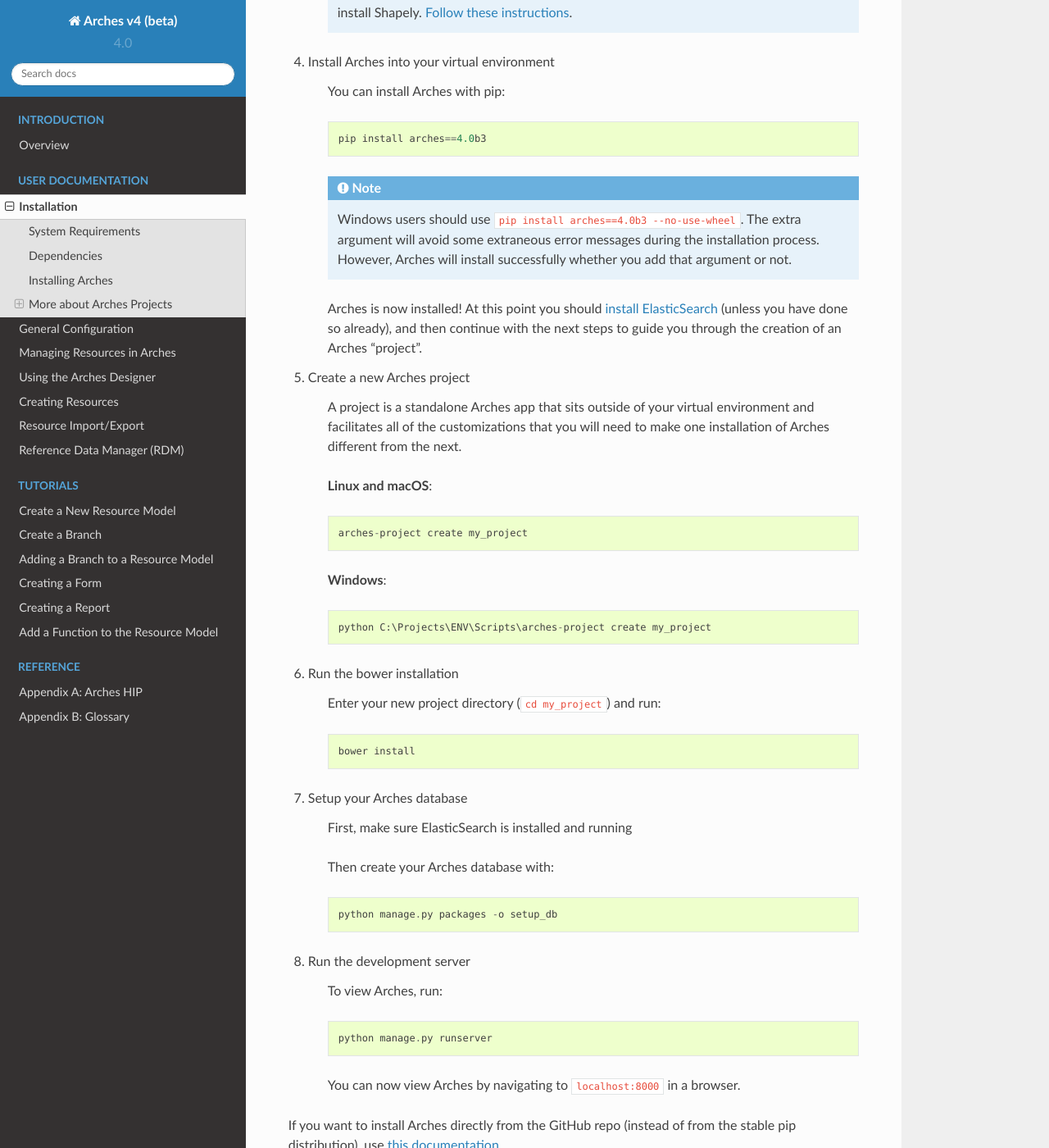
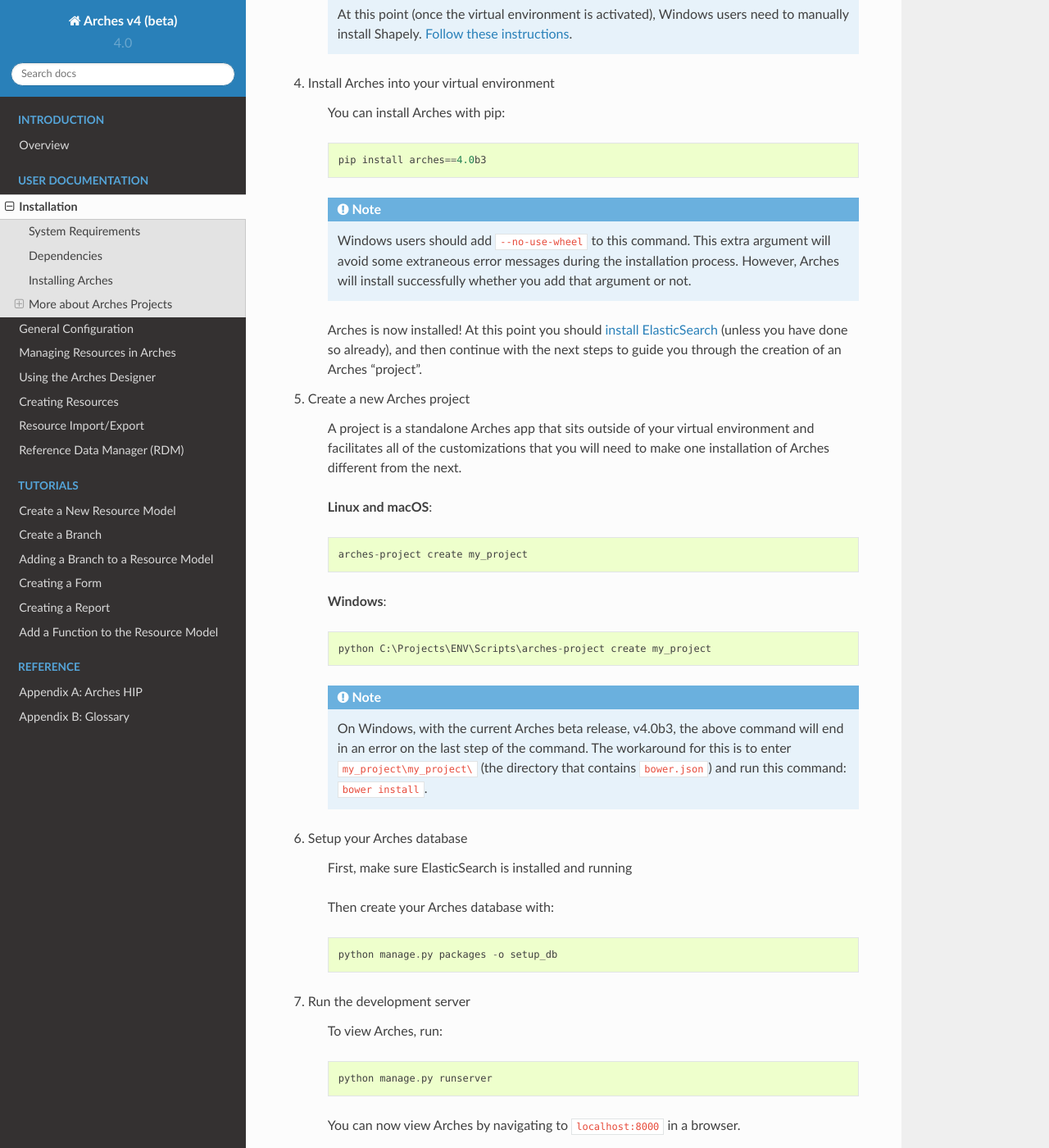
Before and after one commit to archesproject/arches-docs, a Sphinx documentation site: the page built from docs/installation.txt, in a window 1280 px wide and 1400 px high, scrolled down 2122 px. Shown: the whole window at 82% size. Built offline with Sphinx 7.4.7 and the Read the Docs theme 2.0.0, drawn with Linux system fonts in a browser that asks for light colours; some of the changed text lies outside the part shown.

Commit message:
small install docs update, based on forum feedback

```diff
--- a/docs/installation.txt
+++ b/docs/installation.txt
@@ -28,9 +28,9 @@
 * **PostgreSQL 9.6 with PostGIS 2.3** The easiest way to install this on OS X is `Postgres.app <http://postgresapp.com>`_. For Windows, use the `EnterpriseDB installers <https://www.postgresql.org/download/windows/>`_, and use Stack Builder (included) to get PostGIS.
 * **GDAL** and **GEOS** GDAL Version > 1.11.5. On Windows, use the `OSgeo4W installer <https://trac.osgeo.org/osgeo4w/>`_, and choose to install the GDAL package.
 * **Python 2.7.x** Installation instructions: https://www.python.org/downloads/. We recommend 2.7.13, and on Windows you must choose 32-bit or 64-bit Python depending on your operating system architecture.
-* **pip** If you are using Python < 2.7.9, you will need to get pip from here: https://pip.pypa.io/en/latest/installing.html. To be safe, you may as well upgrade pip right away with this command `python -m pip install. Once installed, run `python -m pip install --upgrade pip`. In Python 2.7.9 and later, pip is included by default.
+* **pip** If you are using Python < 2.7.9, you will need to get pip from here: https://pip.pypa.io/en/latest/installing.html. In Python 2.7.9 and later, pip is included by default. For good measure, you may as well upgrade pip right away with this command ``python -m pip install --upgrade pip``.
 * **Bower** Requires NodeJS/npm. Installation instructions here: https://bower.io/#install-bower
-* **Mapnik** Installation instructions: http://mapnik.org/pages/downloads.html. *Mapnik is not fully supported on Windows, a few tileserver operations will not be available.*
+* **Mapnik** Version 2.2. Installation instructions: http://mapnik.org/pages/downloads.html. If you are on 64-bit Windows you will not be able to install Mapnik; the Python bindings are not compatible. Please read `this note on our Wiki <https://github.com/archesproject/arches/wiki/Installing-Dependencies-on-Windows#mapnik>`_ about how this limitation affects Arches.
 * **JDK** Use these installers: http://www.oracle.com/technetwork/java/javase/downloads/jdk8-downloads-2133151.html. On Windows, be sure to set the JAVA_HOME system environment variable.
 * **Elasticsearch** Please read `Installing Elasticsearch <https://github.com/archesproject/arches/wiki/Installing-Elasticsearch>`_ regarding Arches and Elasticsearch.
 
@@ -71,7 +71,7 @@
 
         pip install arches==4.0b3
 
-    .. note:: Windows users should use ``pip install arches==4.0b3 --no-use-wheel``. The extra argument will avoid some extraneous error messages during the installation process. However, Arches will install successfully whether you add that argument or not.
+    .. note:: Windows users should add ``--no-use-wheel`` to this command. This extra argument will avoid some extraneous error messages during the installation process. However, Arches will install successfully whether you add that argument or not.
 
     Arches is now installed! At this point you should `install ElasticSearch <https://github.com/archesproject/arches/wiki/Installing-Elasticsearch>`_ (unless you have done so already), and then continue with the next steps to guide you through the creation of an Arches "project".
 
@@ -87,11 +87,7 @@
 
         python C:\Projects\ENV\Scripts\arches-project create my_project
 
-#. Run the bower installation
-
-    Enter your new project directory (``cd my_project``) and run::
-
-        bower install
+    .. note:: On Windows, with the current Arches beta release, v4.0b3, the above command will end in an error on the last step of the command. The workaround for this is to enter ``my_project\my_project\`` (the directory that contains ``bower.json``) and run this command: ``bower install``.
 
 #. Setup your Arches database
 
@@ -109,14 +105,14 @@
 
     You can now view Arches by navigating to ``localhost:8000`` in a browser.
 
-If you want to install Arches directly from the GitHub repo (instead of from the stable pip distribution), use `this documentation <https://github.com/archesproject/arches/wiki/Developer-Installation>`_.
+If you want to install Arches directly from the GitHub repo (instead of from the stable pip distribution), use the `developer installation documentation <https://github.com/archesproject/arches/wiki/Developer-Installation>`_ on the Arches repo wiki.
 
 More about Arches Projects
 ===========================
 
 Arches Projects facilitate all of the customizations that you will need to make one installation of Arches different from the next. You can update html to modify web page branding, and add functions, datatypes, and widgets to introduce new functionality. A project sits outside of your virtual environment, and can thus be transferred to any other system where Arches is installed.
 
-The default structure of a new Arches project is (not all files shown)::
+The general structure of a new Arches project is:::
 
 	my_project/
 	└─ manage.py
@@ -127,6 +123,8 @@
 	      └─ media/
 	      └─ templates/
 	      └─ widgets/
+
+*Note that not all files are shown*
 
 settings.py
 ^^^^^^^^^^^^
```
Also changed, not shown: other parts of docs/installation.txt (+1 -1 lines).
